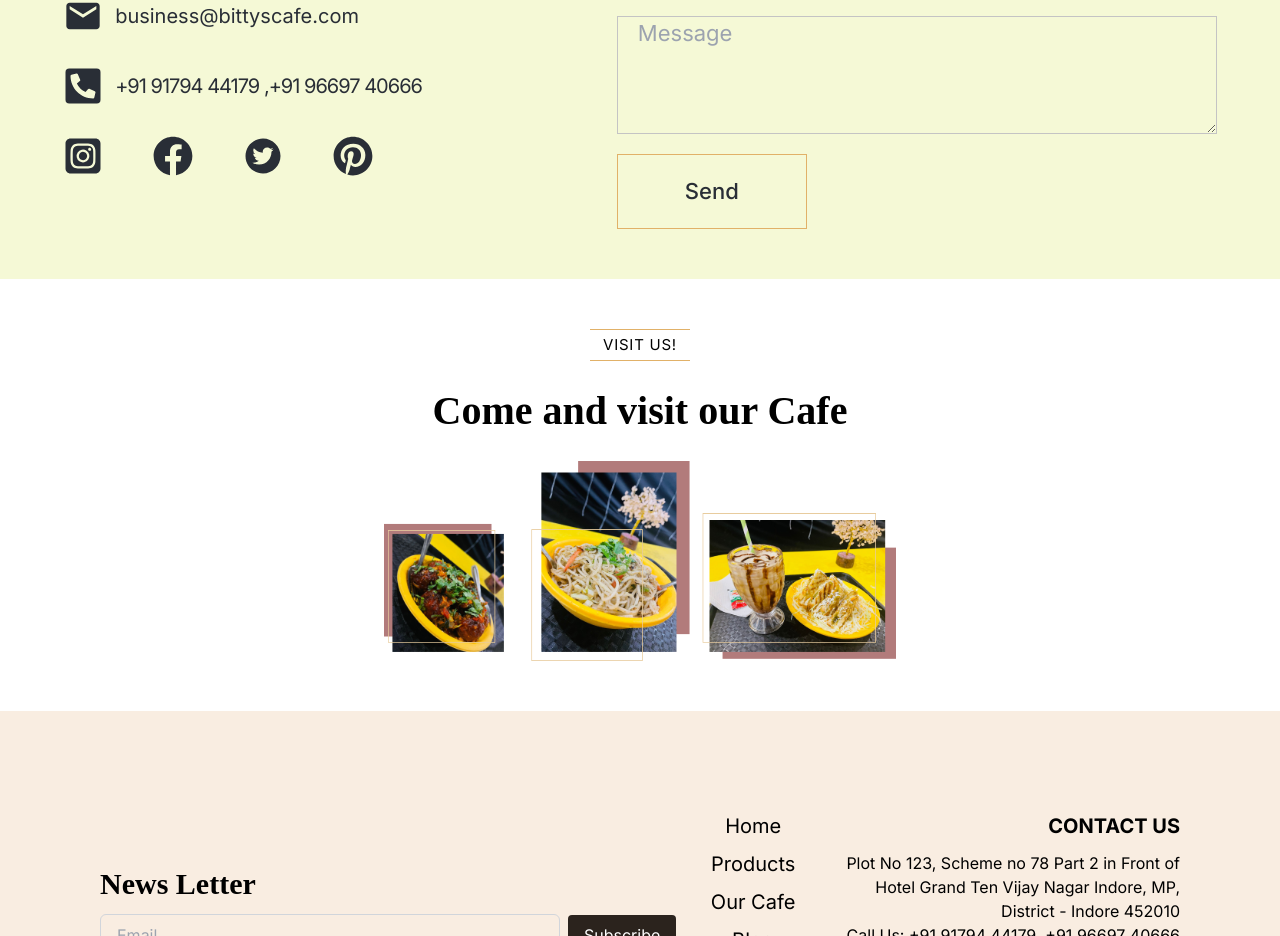
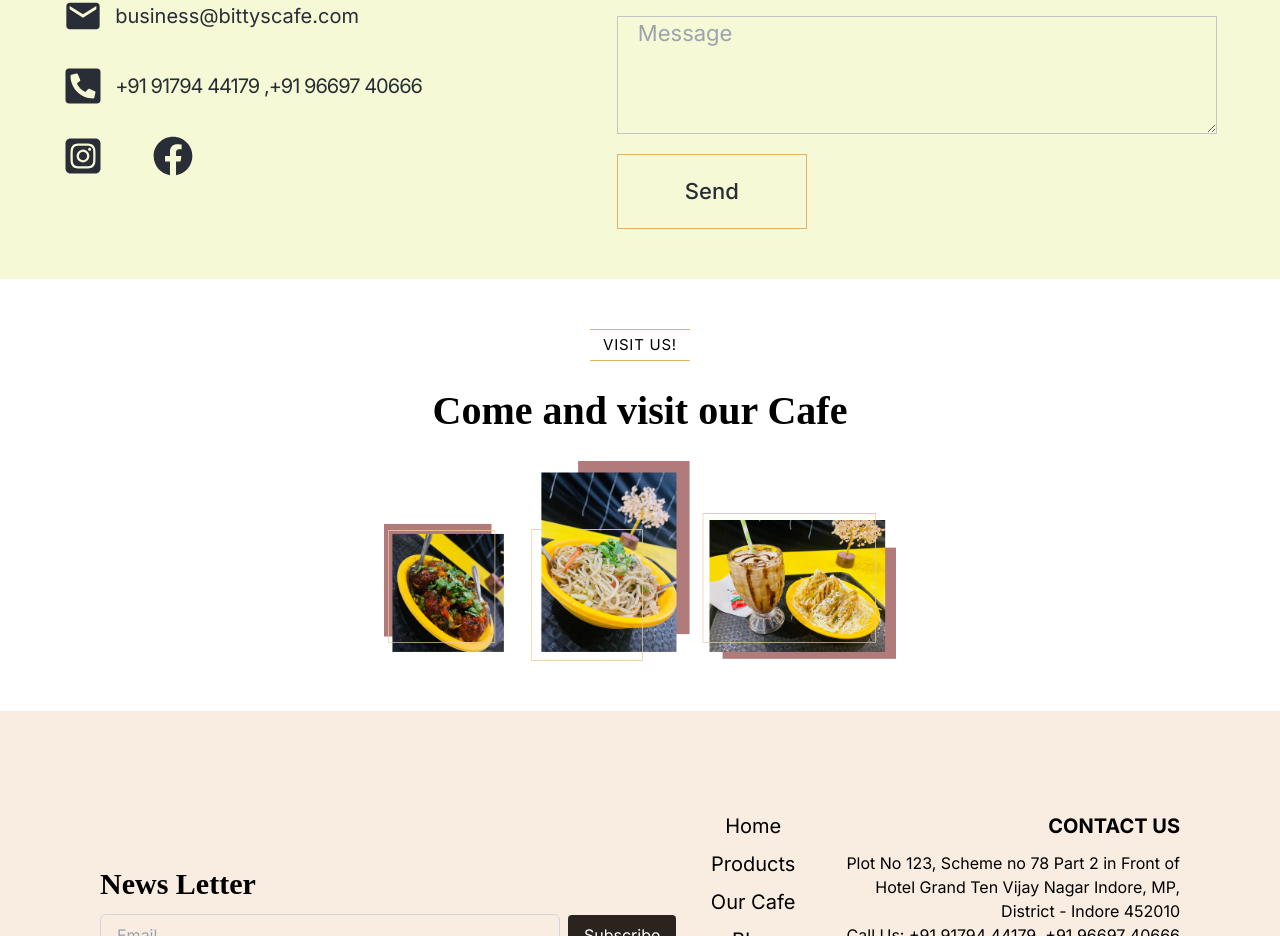
Before and after one commit to hiringtech124/bittys, a Next.js app: page /contactus in a window 1280 px wide. Shown: the part 956-1892 px from the top of the page. Built offline with nearby package versions, Linux system fonts and the light colour scheme.

Commit message:
push till 21 may

```diff
--- a/src/components/ContactUs/mail/Mail.js
+++ b/src/components/ContactUs/mail/Mail.js
@@ -5,8 +5,6 @@ import { MdMail } from "react-icons/md";
 import { FaPhoneSquareAlt } from "react-icons/fa";
 import { FaSquareInstagram } from "react-icons/fa6";
 import { FaFacebook } from "react-icons/fa";
-import { AiFillTwitterCircle } from "react-icons/ai";
-import { FaPinterest } from "react-icons/fa";
 import { useState } from 'react';
 import Link from 'next/link';
 function Mail() {
@@ -51,10 +49,9 @@ function Mail() {
                     <p className='text-[20px] max-xl:text-[16px] items-center max-lg:text-[12px] gap-3 flex'> <MdMail className='text-[40px] max-md:text-[25px]' />business@bittyscafe.com</p>
                     <p className='text-[20px] max-xl:text-[16px] items-center max-lg:text-[12px] gap-3 flex tracking-tighter'><FaPhoneSquareAlt className='text-[40px] max-md:text-[25px] ' />+91 91794 44179 ,+91 96697 40666</p>
                     <div className='flex gap-[50px] max-xl:gap-[30px] max-md:gap-[20px]'>
-                        <Link href="https://www.instagram.com/bittys_foodmohalla/"><FaSquareInstagram className='text-[40px] max-md:text-[25px]' /></Link>
-                        <FaFacebook className='text-[40px] max-md:text-[25px]' />
-                        <AiFillTwitterCircle className='text-[40px] max-md:text-[25px]' />
-                        <FaPinterest className='text-[40px] max-md:text-[25px]' />
+                        <Link target="_blank" href="https://www.instagram.com/bittys_foodmohalla/"><FaSquareInstagram className='text-[40px] max-md:text-[25px]' /></Link>
+                        <Link target="_blank" href="https://www.facebook.com/people/Bittys-Cafe/61559943420942/?viewas&show_switched_toast=false&show_switched_tooltip=false&is_tour_dismissed=false&is_tour_completed=false&show_podcast_settings=false&show_community_review_changes=false&should_open_composer=false&badge_type=NEW_MEMBER&show_community_rollback_toast=false&show_community_rollback=false&show_follower_visibility_disclosure=false&bypass_exit_warning=true"><FaFacebook className='text-[40px] max-md:text-[25px]' /></Link>
+
                     </div>
                 </div>
                 <div className='w-[600px] max-xl:w-[450px] max-lg:w-[350px] max-md:w-[250px] flex flex-col max-sm:items-center gap-5'>
```
